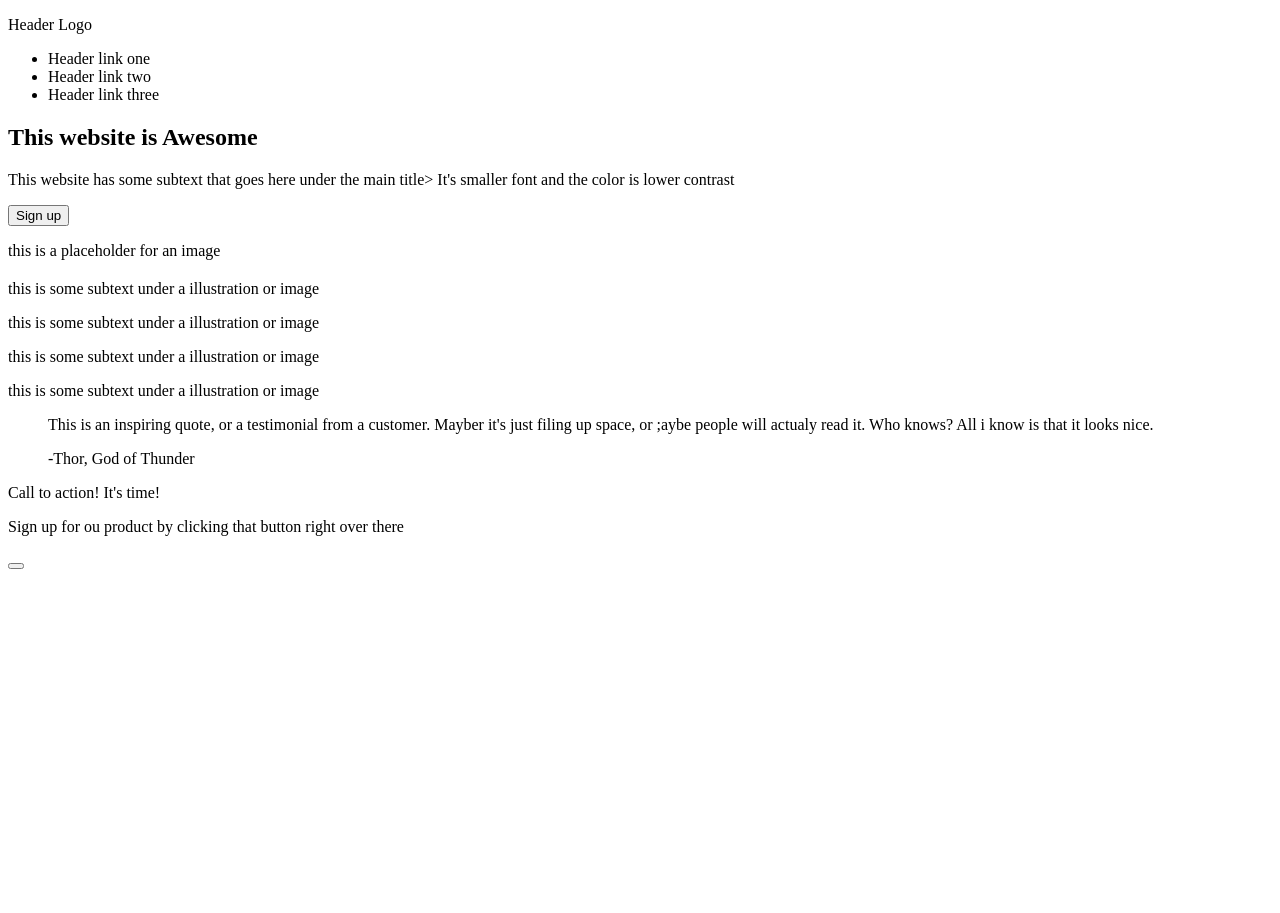
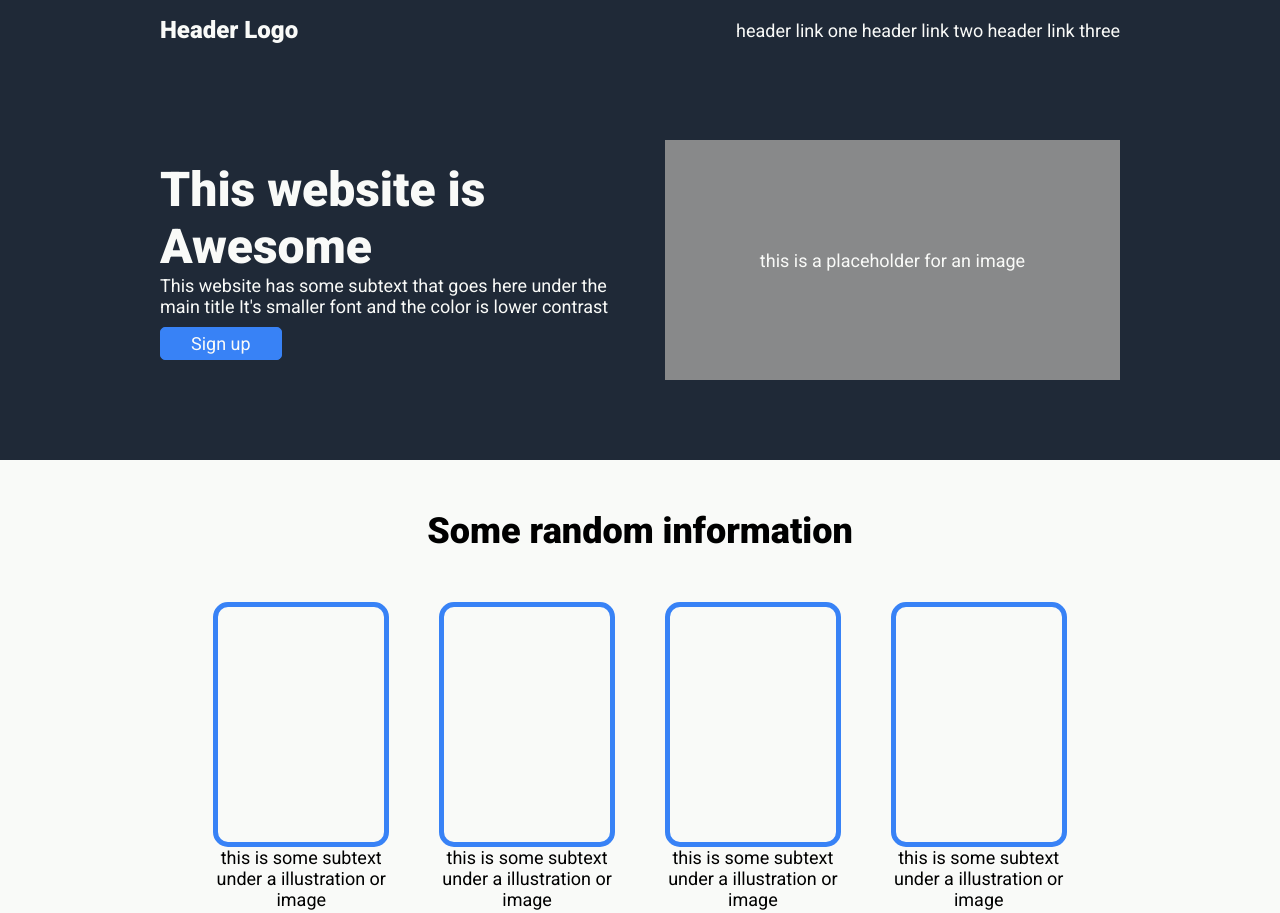
Before and after one commit to iulian5/odin-landing-page, a plain HTML site: page index.html in a window 1280 px wide. Shown: the top 913 px of the page. Before the commit the page ends 800 px from the top, so only its background shows below. Drawn offline with Linux system fonts and the light colour scheme.

Commit message:
css applying

```diff
--- a/index.html
+++ b/index.html
@@ -5,6 +5,12 @@
     <meta http-equiv="X-UA-Compatible" content="IE=edge" />
     <meta name="viewport" content="width=device-width, initial-scale=1.0" />
     <link rel="stylesheet" href="style.css" />
+    <link rel="preconnect" href="https://fonts.googleapis.com" />
+    <link rel="preconnect" href="https://fonts.gstatic.com" crossorigin />
+    <link
+      href="https://fonts.googleapis.com/css2?family=Roboto:wght@300;400;500;900&display=swap"
+      rel="stylesheet"
+    />
     <title>This webiste is awesome</title>
   </head>
   <body>
@@ -12,16 +18,16 @@
       <nav class="navigation">
         <p class="logo">Header Logo</p>
         <ul class="menu">
-          <li class="item">Header link one</li>
-          <li class="item">Header link two</li>
-          <li class="item">Header link three</li>
+          <li class="item">header link one</li>
+          <li class="item">header link two</li>
+          <li class="item">header link three</li>
         </ul>
       </nav>
       <section class="hero">
         <div class="col1">
           <h1 class="title">This website is Awesome</h1>
           <p class="para-hero">
-            This website has some subtext that goes here under the main title>
+            This website has some subtext that goes here under the main title
             It's smaller font and the color is lower contrast
           </p>
           <button class="btn btn-hero">Sign up</button>
@@ -31,7 +37,7 @@
         </div>
       </section>
       <section class="white">
-        <h2 class="subtitle"></h2>
+        <h2 class="subtitle">Some random information</h2>
         <div class="subtext">
           <div class="box">
             <div class="border-blue"></div>
@@ -63,13 +69,13 @@
         <figure>
           <p class="para-section">
             This is an inspiring quote, or a testimonial from a customer. Mayber
-            it's just filing up space, or ;aybe people will actualy read it. Who
+            it's just filing up space, or maybe people will actualy read it. Who
             knows? All i know is that it looks nice.
           </p>
           <figcaption>-Thor, God of Thunder</figcaption>
         </figure>
       </section>
-      <section class="white">
+      <section class="white-blue">
         <div class="container-cta">
           <div class="left">
             <span class="bold">Call to action! It's time!</span>
@@ -77,9 +83,12 @@
               Sign up for ou product by clicking that button right over there
             </p>
           </div>
-          <div class="right"><button class="btn btn-signup"></button></div>
+          <div class="right">
+            <button class="btn btn-signup">Sign up</button>
+          </div>
         </div>
       </section>
+      <footer class="footer">Copyright © The Odin Project 2021</footer>
     </main>
   </body>
 </html>
--- a/style.css
+++ b/style.css
@@ -0,0 +1,171 @@
+* {
+  box-sizing: border-box;
+  margin: 0;
+  padding: 0;
+  font-family: "Roboto", sans-serif;
+  font-size: 18px;
+}
+
+.navigation,
+.hero,
+.footer {
+  padding: 0 calc(100vw / 8);
+  width: 100%;
+}
+
+.navigation,
+.hero,
+.footer {
+  background-color: #1f2937;
+}
+
+.navigation {
+  width: 100%;
+  display: flex;
+  justify-content: space-between;
+  color: #f9faf8;
+  height: 60px;
+  align-items: center;
+}
+
+.logo {
+  font-weight: 900;
+  font-size: 24px;
+}
+
+.menu {
+  display: flex;
+  justify-content: space-between;
+  width: 40%;
+}
+
+.item {
+  list-style: none;
+}
+
+.hero {
+  height: 50vh;
+  display: flex;
+  width: 100%;
+  padding-top: 80px;
+  padding-bottom: 80px;
+  color: #f9faf8;
+}
+
+.col1 {
+  flex: 1;
+  display: flex;
+  flex-direction: column;
+  justify-content: center;
+  align-items: flex-start;
+  padding-right: 50px;
+}
+
+.title {
+  font-size: 48px;
+  font-weight: 900;
+}
+
+.btn {
+  padding: 5px 30px;
+  border-radius: 5px;
+}
+
+.btn-hero {
+  margin-top: 10px;
+  border: 1px solid #3882f6;
+  background-color: #3882f6;
+  color: #f9faf8;
+}
+
+.col2 {
+  display: flex;
+  justify-content: center;
+  align-items: center;
+  flex: 1;
+  background-color: #88898a;
+}
+
+.white {
+  padding: 0 calc(100vw / 6);
+  background-color: #f9faf8;
+  padding-top: 50px;
+  padding-bottom: 80px;
+}
+
+.subtitle {
+  text-align: center;
+  font-size: 36px;
+  font-weight: 900;
+  padding-bottom: 50px;
+}
+
+.subtext {
+  display: flex;
+  justify-content: space-between;
+  gap: 50px;
+  height: 100%;
+  position: relative;
+}
+.border-blue {
+  border: 5px solid #3882f6;
+  border-radius: 15px;
+  width: 100%;
+  height: 245px;
+}
+.para-section {
+  text-align: center;
+}
+
+.grey {
+  background-color: #e5e7eb;
+  padding-top: 100px;
+  padding-bottom: 100px;
+  padding: 100px calc(100vw / 5);
+}
+
+figure .para-section {
+  font-style: italic;
+  font-size: 36px;
+  font-weight: 300;
+  text-align: left;
+}
+
+figure figcaption {
+  text-align: right;
+  font-size: 24px;
+  font-weight: 900;
+}
+
+.white-blue {
+  padding: 80px calc(100vw / 6);
+}
+
+.container-cta {
+  background-color: #3882f6;
+  width: 100%;
+  padding: 50px 60px;
+  display: flex;
+  justify-content: space-between;
+  border-radius: 10px;
+  color: #f9faf8;
+}
+.bold {
+  font-weight: 900;
+  font-size: 24px;
+}
+
+.btn-signup {
+  margin-top: 10px;
+  border: 1px solid #f9faf8;
+  background-color: #3882f6;
+  color: #f9faf8;
+}
+
+.footer {
+  height: 50px;
+  display: flex;
+  align-items: center;
+  justify-content: center;
+  color: #f9faf8;
+}
```
